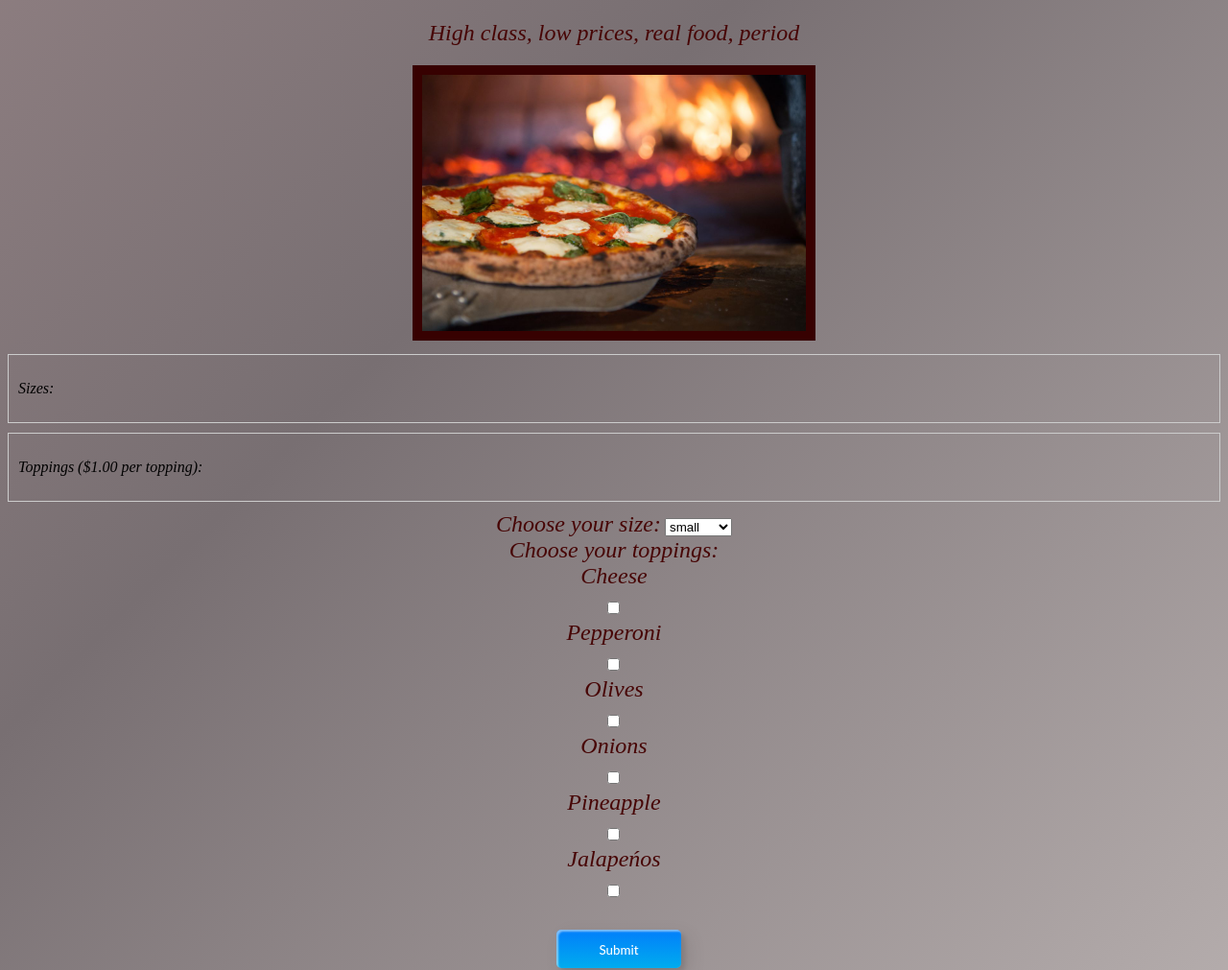
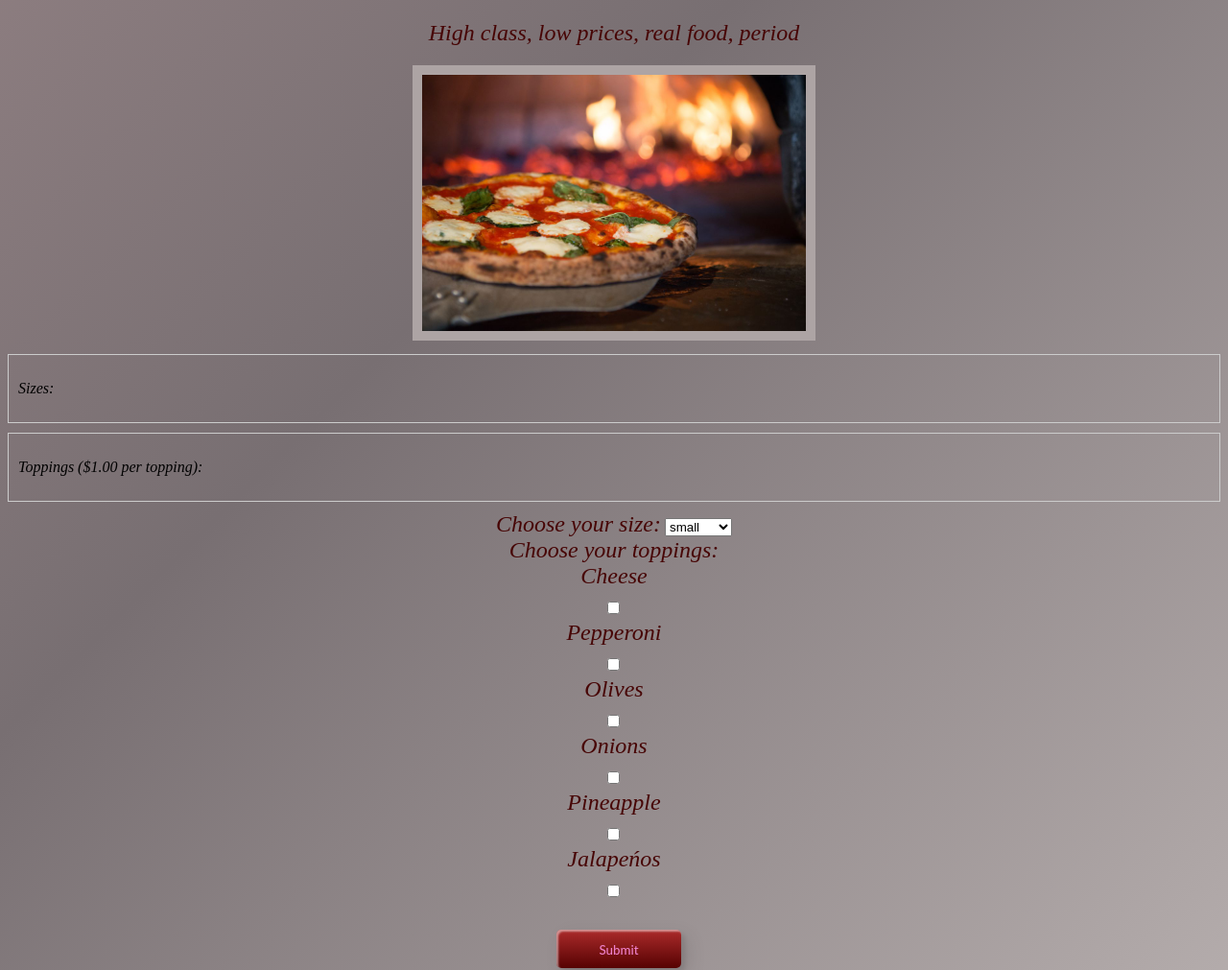
Before and after one commit to jmcmahon01/Josephino-s-Pizzaria, a plain HTML site: page index.html in a window 1280 px wide. Shown: the part 50-1061 px from the top of the page at 96% size. Drawn offline with Linux system fonts and the light colour scheme.

Commit message:
change css styling for buttons

```diff
--- a/css/styles.css
+++ b/css/styles.css
@@ -39,7 +39,7 @@ body {
   left: 50%;
   position: relative;
   transform: translate(-50%);
-  border: 10px solid rgb(55, 1, 1);
+  border: 10px solid rgb(173, 164, 164);
   width: 400px;
   margin-top: 10px;
   margin-bottom: 10px;
@@ -47,7 +47,7 @@ body {
 
 .collapsible {
   font-style: italic;
-  cursor: pointer;
+  color: maroon cursor: pointer;
   padding: 10px;
   border: 1px solid #ccc;
   margin-bottom: 10px;
@@ -85,7 +85,7 @@ form {
 .custom-btn {
   width: 130px;
   height: 40px;
-  color: #fff;
+  color: #ee82cc;
   border-radius: 5px;
   padding: 10px 25px;
   font-family: 'Lato', sans-serif;
@@ -116,8 +116,8 @@ form {
 }
 
 .btn-1 span {
-  background: rgb(0, 172, 238);
-  background: linear-gradient(0deg, rgba(0, 172, 238, 1) 0%, rgba(2, 126, 251, 1) 100%);
+  background: rgb(93, 5, 5);
+  background: linear-gradient(0deg, rgb(86, 2, 2) 0%, rgb(172, 43, 43) 100%);
   display: block;
   position: absolute;
   width: 130px;
@@ -177,14 +177,6 @@ form {
   transform: rotateX(-90deg);
 }
 
-.btn-2 {
-  background: rgb(96, 9, 240);
-  background: linear-gradient(0deg, rgba(96, 9, 240, 1) 0%, rgba(129, 5, 240, 1) 100%);
-  border: none;
-
-}
-
-
 .hidden {
   display: none;
 }
```
